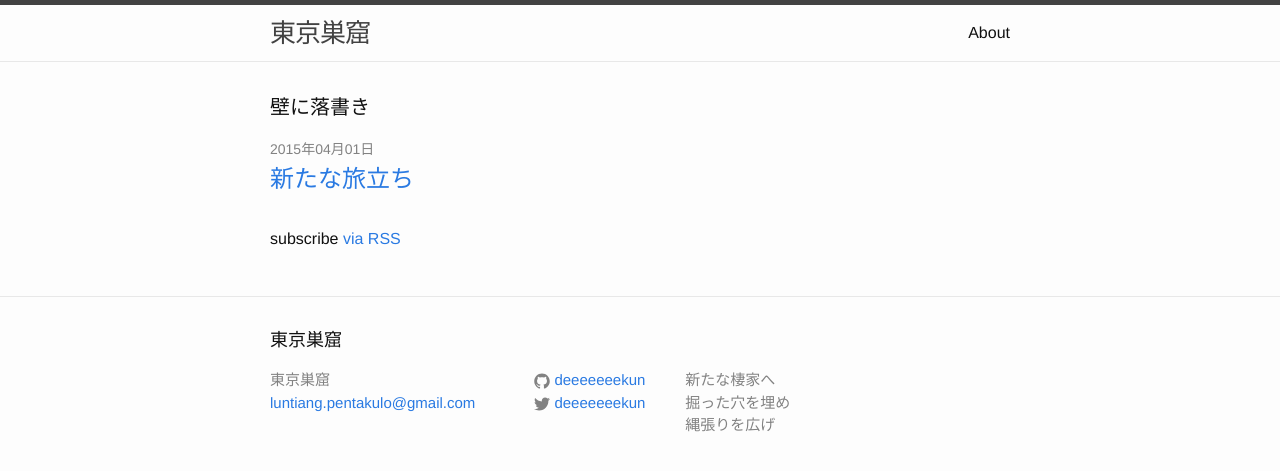
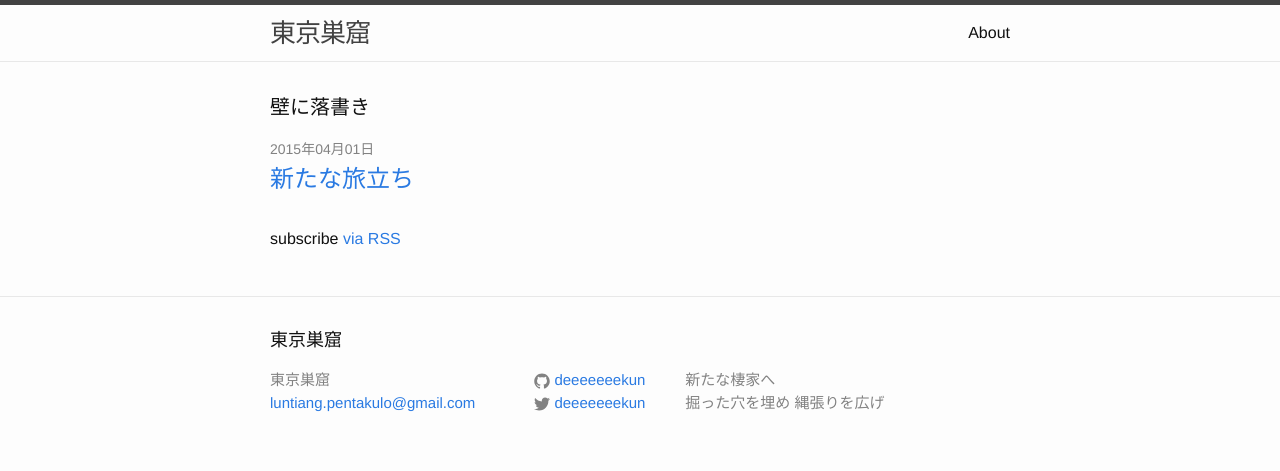
Before and after one commit to davidgenesiscruz/deeeeeeekun.github.io, a Jekyll site: the page built from index.html, in a window 1280 px wide. Shown: the top 471 px of the page. Built offline with Jekyll 4.4.1, drawn with Linux system fonts in a browser that asks for light colours; some of the changed lines change nothing that is shown.

Commit message:
footer edit

```diff
--- a/_config.yml
+++ b/_config.yml
@@ -2,13 +2,14 @@
 title: 東京巣窟
 email: luntiang.pentakulo@gmail.com
 description: >
-  新たな棲家へ<br>
-  掘った穴を埋め<br>
-  縄張りを広げ
+  interior DIY engineering IT gourmet インテリア エンジニア グルメ
 baseurl: "" # the subpath of your site, e.g. /blog/
 url: "http://deeeeeeekun.github.io/" # the base hostname & protocol for your site
 twitter_username: deeeeeeekun
 github_username:  deeeeeeekun
+footer_text: >
+  新たな棲家へ<br>
+  掘った穴を埋め 縄張りを広げ
 
 # Build settings
 markdown: kramdown
--- a/_includes/footer.html
+++ b/_includes/footer.html
@@ -46,7 +46,7 @@
       </div>
 
       <div class="footer-col  footer-col-3">
-        <p class="text">{{ site.description }}</p>
+        <p class="text">{{ site.footer_text }}</p>
       </div>
     </div>
 
--- a/_sass/_layout.scss
+++ b/_sass/_layout.scss
@@ -145,6 +145,7 @@
     .footer-col-3 {
         width: -webkit-calc(100% - (#{$spacing-unit} / 2));
         width:         calc(100% - (#{$spacing-unit} / 2));
+        text-align: center;
     }
 }
 
```
Also changed, not shown: 7 other files.
